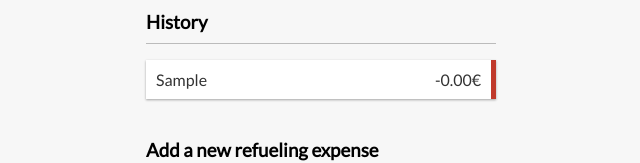
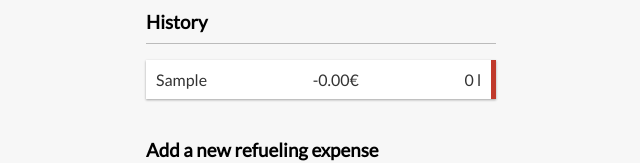
Before and after one commit to mr5499/frontend_app, a React (Create React App) app in the folder frontend_app/: page / in a window 1280 px wide. Both pictures are taken after typing "Sample" into the empty fields and a click on the button "Add expense". Shown: the part 239-402 px from the top of the page, without its empty margins (319-959 px from the left). Built offline with nearby package versions, Linux system fonts and the light colour scheme.

Commit message:
refuel item now renders litres

```diff
--- a/frontend_app/src/components/Refuel.js
+++ b/frontend_app/src/components/Refuel.js
@@ -8,6 +8,7 @@ export const Refuel = ( { refuel } ) => {
     <>
         <li className="minus">
         {refuel.text} <span>-{(refuel.amount * refuel.pricePerLiter).toFixed(2)}€</span>
+        <span> {refuel.amount} l</span>
         <button onClick={() => deleteRefuel(refuel.id)} className="delete-btn">x</button>
         </li>
     </>
```
